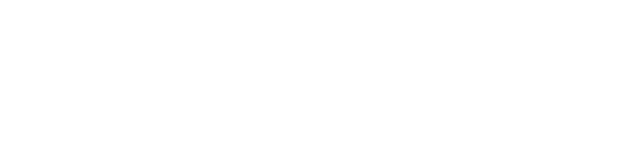
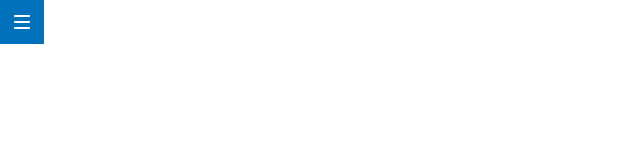
Before and after one commit to mariaozamiz/anonymous-proxy, a website: page src/html/index.html in a window 1280 px wide. Shown: the whole page, without its empty margins (0-640 px from the left). Drawn offline with nearby package versions, Linux system fonts and the light colour scheme; files that its build step writes are made by us from their sources; files whose address does not match are found by name.

Commit message:
set header

```diff
--- a/src/html/index.html
+++ b/src/html/index.html
@@ -12,6 +12,9 @@
             rel="stylesheet"
             href="https://fonts.googleapis.com/css2?family=Roboto:wght@400;500&display=swap"
         />
+        <link rel="stylesheet" href="./assets/css/main.css" />
     </head>
-    <body></body>
+    <body>
+        <include src="./partials/header.html"></include>
+    </body>
 </html>
--- a/src/html/partials/header.html
+++ b/src/html/partials/header.html
@@ -0,0 +1,14 @@
+<header class="header">
+    <a
+        class="header__menu"
+        href="https://adalab.es/"
+        title="Ir a la web de Adalab"
+        target="_blank"
+    >
+        <img
+            class="header__menu--icon"
+            src="../assets/images/ico-menu.svg"
+            alt="Menu Icon"
+        />
+    </a>
+</header>
--- a/src/scss/layout/_header.scss
+++ b/src/scss/layout/_header.scss
@@ -0,0 +1,18 @@
+.header {
+    background: $color-auxiliary;
+    position: fixed;
+    width: 44px;
+    height: 44px;
+    z-index: 1;
+    top: 0;
+    left: 0;
+
+    &__menu a {
+        width: 16px;
+        height: 14px;
+    }
+
+    &__menu img {
+        padding: 15px 14px;
+    }
+}
```
